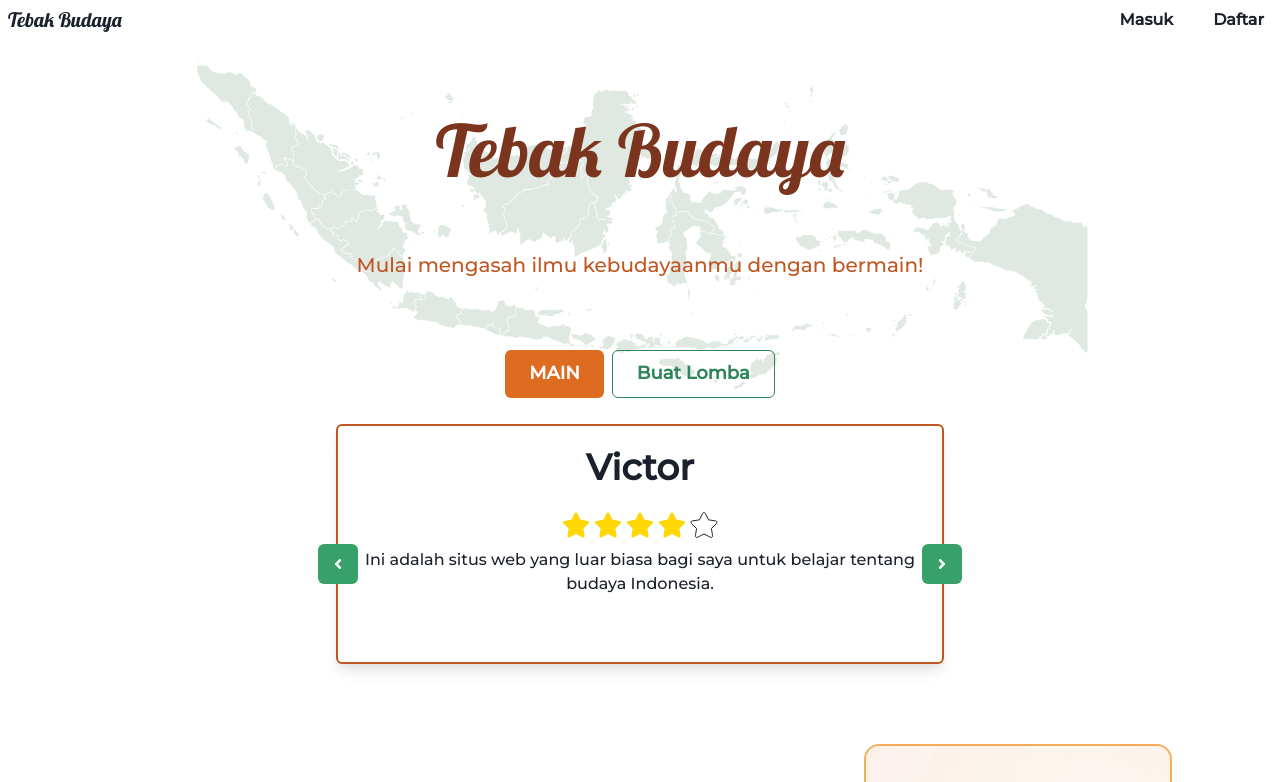
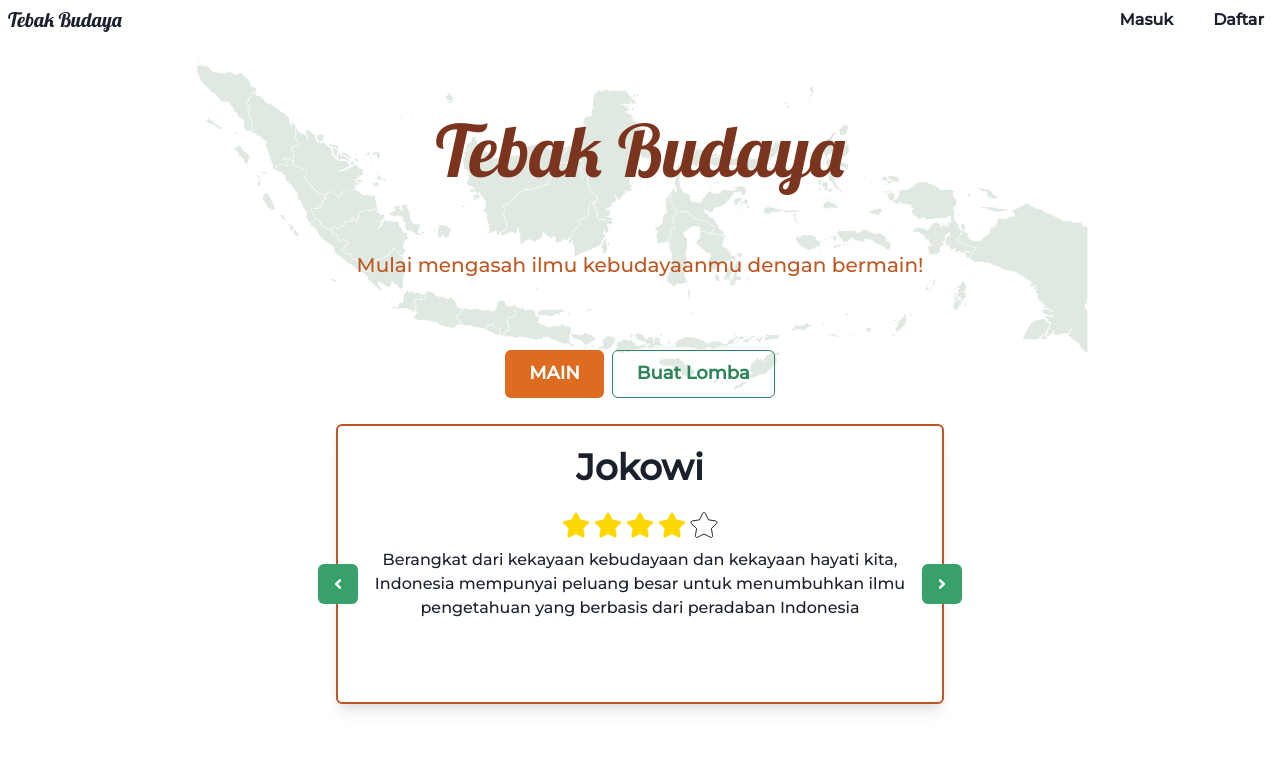
Before and after one commit to Lutfi-Azis/Tebak-Budaya-Indo, a Next.js app: page / in a window 1280 px wide. Shown: the top 782 px of the page. Built offline with nearby package versions, Linux system fonts and the light colour scheme.

Commit message:
feat: improve ReviewCarousel

```diff
--- a/components/ReviewCarousel.tsx
+++ b/components/ReviewCarousel.tsx
@@ -34,7 +34,7 @@ const ReviewCarousel: FC<Props> = ({ reviews, autoplay = false }) => {
     <Card
       textAlign="center"
       shadow="lg"
-      h={240}
+      h={280}
       borderColor={border}
       borderWidth={2}
     >
--- a/constants.ts
+++ b/constants.ts
@@ -4,14 +4,22 @@ export const REVIEWS: Review[] = [
   {
     author: "Lutfi Azis",
     rating: 1,
-    comment: "Situs yang sangat bagus.",
+    comment:
+      "Situs ini bagus sekali. Sederhana, tetapi tidak terlalu sederhana." +
+      " Pemilihan warna yang elegan.",
     affiliation: "dinus.ac.id",
   },
   {
-    author: "Victor",
+    author: "Jokowi",
     rating: 0.8,
     comment:
-      "Ini adalah situs web yang luar biasa bagi saya untuk belajar tentang budaya Indonesia.",
-    affiliation: "france-visas.gouv.fr",
+      "Berangkat dari kekayaan kebudayaan dan kekayaan hayati kita, " +
+      "Indonesia mempunyai peluang besar untuk menumbuhkan ilmu" +
+      " pengetahuan yang berbasis dari peradaban Indonesia",
+  },
+  {
+    author: "Nugroho",
+    rating: 0.2,
+    comment: "Tidak terlalu bagus. 👎",
   },
 ];
```
